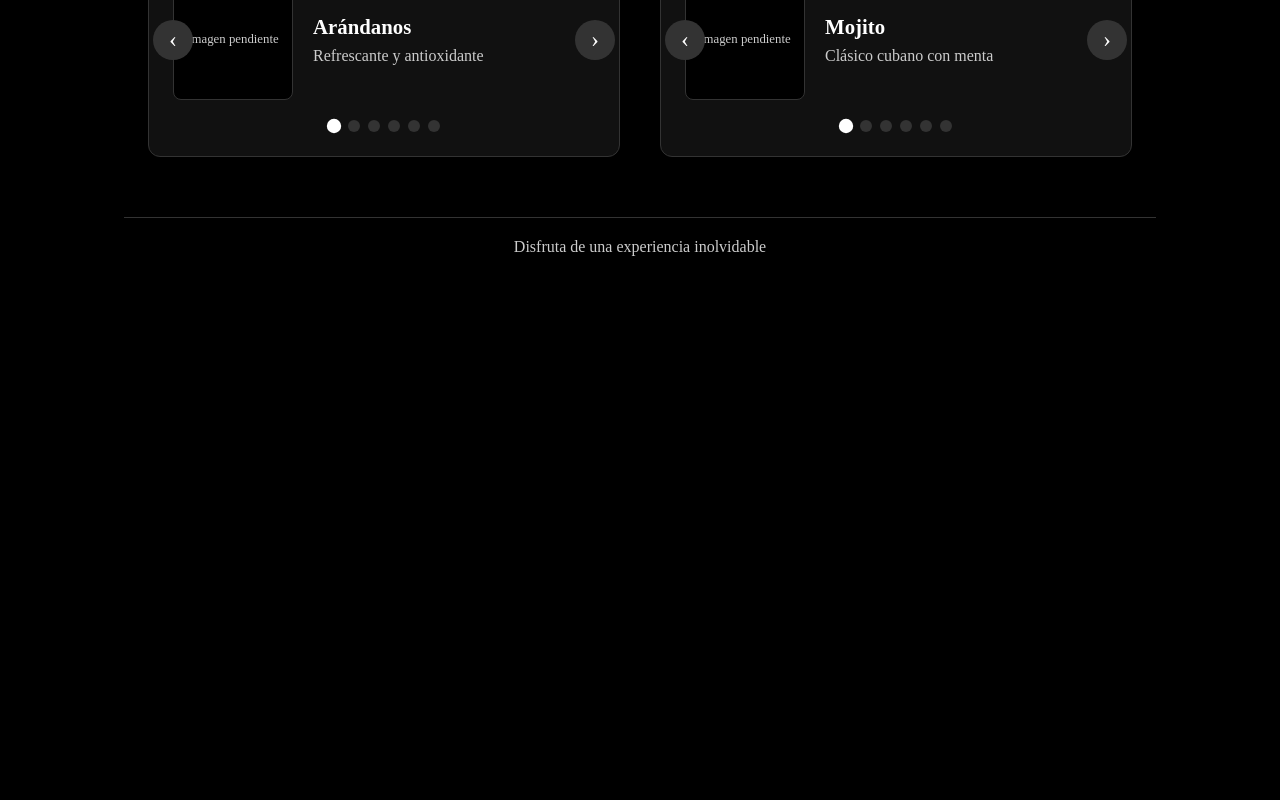
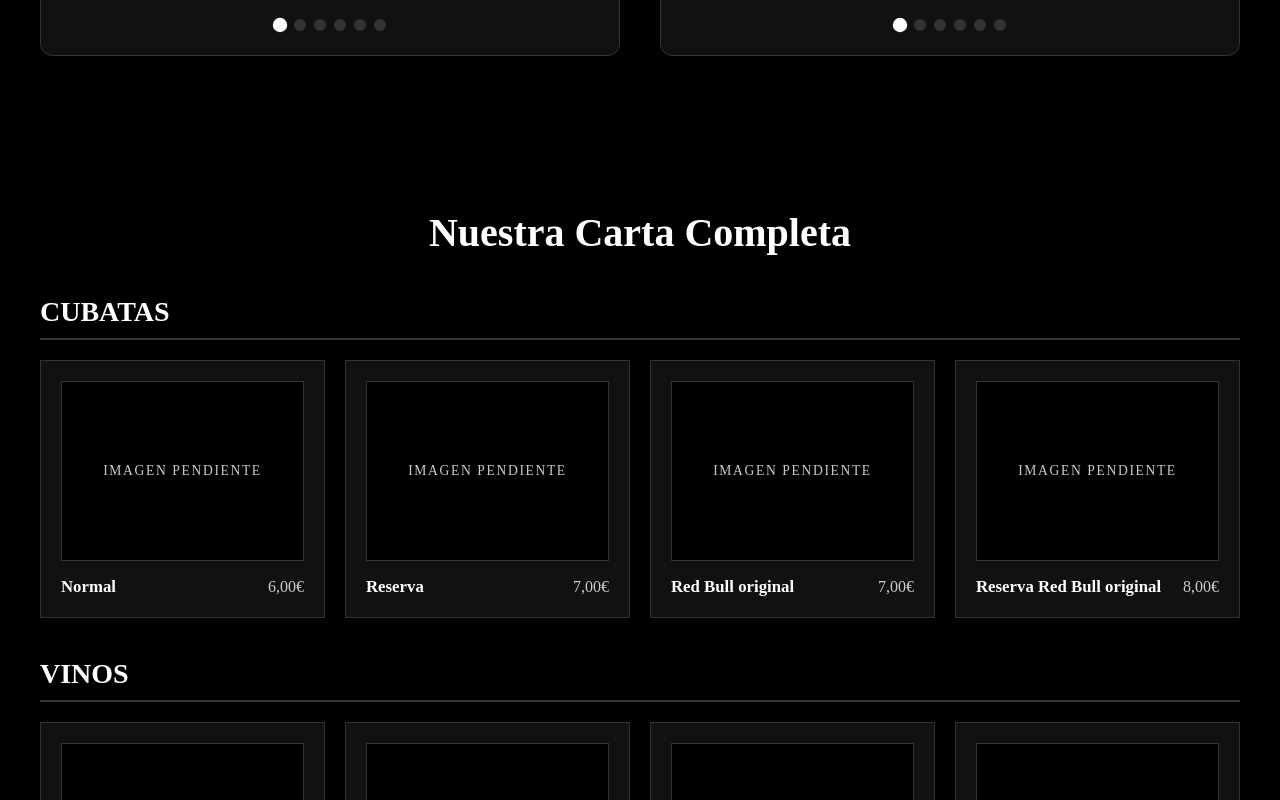
Before and after one commit to toxugpt/LaRomana, a React (Vite) app: page / in a window 1280 px wide. Shown: the part 559-1359 px from the top of the page. Before the commit the page ends 859 px from the top, so only its background shows below. Built offline with nearby package versions, Linux system fonts and the light colour scheme.

Commit message:
Integrate sliders and full menu on single welcome page - sliders at top, complete menu below

```diff
--- a/src/App.css
+++ b/src/App.css
@@ -1,7 +1,5 @@
 .app-shell {
   min-height: 100vh;
-  padding: 24px;
-  max-width: 1080px;
   margin: 0 auto;
 }
 
@@ -424,3 +422,58 @@ h1 {
     height: 100px;
   }
 }
+
+/* Menu Section Styles */
+.menu-section {
+  padding: 60px 24px;
+  background: #000000;
+}
+
+.menu-container {
+  max-width: 1200px;
+  margin: 0 auto;
+}
+
+.menu-title {
+  color: #ffffff;
+  font-size: 2.5rem;
+  text-align: center;
+  margin-bottom: 40px;
+  animation: fadeInUp 1s ease-out;
+}
+
+.menu-section .section {
+  margin-bottom: 40px;
+  animation: fadeInUp 1s ease-out;
+}
+
+.menu-section .section:nth-child(1) { animation-delay: 0.1s; }
+.menu-section .section:nth-child(2) { animation-delay: 0.2s; }
+.menu-section .section:nth-child(3) { animation-delay: 0.3s; }
+.menu-section .section:nth-child(4) { animation-delay: 0.4s; }
+.menu-section .section:nth-child(5) { animation-delay: 0.5s; }
+.menu-section .section:nth-child(6) { animation-delay: 0.6s; }
+.menu-section .section:nth-child(7) { animation-delay: 0.7s; }
+.menu-section .section:nth-child(8) { animation-delay: 0.8s; }
+.menu-section .section:nth-child(9) { animation-delay: 0.9s; }
+.menu-section .section:nth-child(10) { animation-delay: 1.0s; }
+.menu-section .section:nth-child(11) { animation-delay: 1.1s; }
+.menu-section .section:nth-child(12) { animation-delay: 1.2s; }
+
+.menu-section h3 {
+  color: #ffffff;
+  font-size: 1.75rem;
+  margin-bottom: 20px;
+  border-bottom: 2px solid #333333;
+  padding-bottom: 10px;
+}
+
+@media (max-width: 760px) {
+  .menu-title {
+    font-size: 2rem;
+  }
+
+  .menu-section {
+    padding: 40px 24px;
+  }
+}
--- a/src/App.jsx
+++ b/src/App.jsx
@@ -292,15 +292,56 @@ function MenuPage() {
 }
 
 function App() {
-  const [showMenu, setShowMenu] = useState(false)
-
   return (
     <div className="app-shell">
-      {showMenu ? (
-        <MenuPage />
-      ) : (
-        <WelcomePage onEnterMenu={() => setShowMenu(true)} />
-      )}
+      <div className="welcome-page">
+        <header className="welcome-hero">
+          <div className="welcome-content">
+            <span className="welcome-eyebrow">Bienvenido a</span>
+            <h1 className="welcome-title">La Romana</h1>
+            <p className="welcome-subtitle">
+              Descubre nuestra selección de bebidas premium en un ambiente único.
+            </p>
+          </div>
+        </header>
+
+        <section className="featured-section">
+          <div className="sliders-container">
+            <Slider items={smoothies} title="Nuestros Smoothies" />
+            <Slider items={cocktails} title="Cócteles Destacados" />
+          </div>
+        </section>
+
+        <section className="menu-section">
+          <div className="menu-container">
+            <h2 className="menu-title">Nuestra Carta Completa</h2>
+            {menuSections.map((section) => (
+              <section key={section.title} className="section">
+                <h3>{section.title}</h3>
+                <div className="product-grid">
+                  {section.items.map((item) => (
+                    <article key={item.id} className="product-card">
+                      <div className="product-image">
+                        <span>Imagen pendiente</span>
+                      </div>
+                      <div className="product-info">
+                        <div className="product-header">
+                          <strong>{item.name}</strong>
+                          <span>{item.price}</span>
+                        </div>
+                      </div>
+                    </article>
+                  ))}
+                </div>
+              </section>
+            ))}
+          </div>
+        </section>
+
+        <footer className="welcome-footer">
+          <p>Disfruta de una experiencia inolvidable</p>
+        </footer>
+      </div>
     </div>
   )
 }
```
